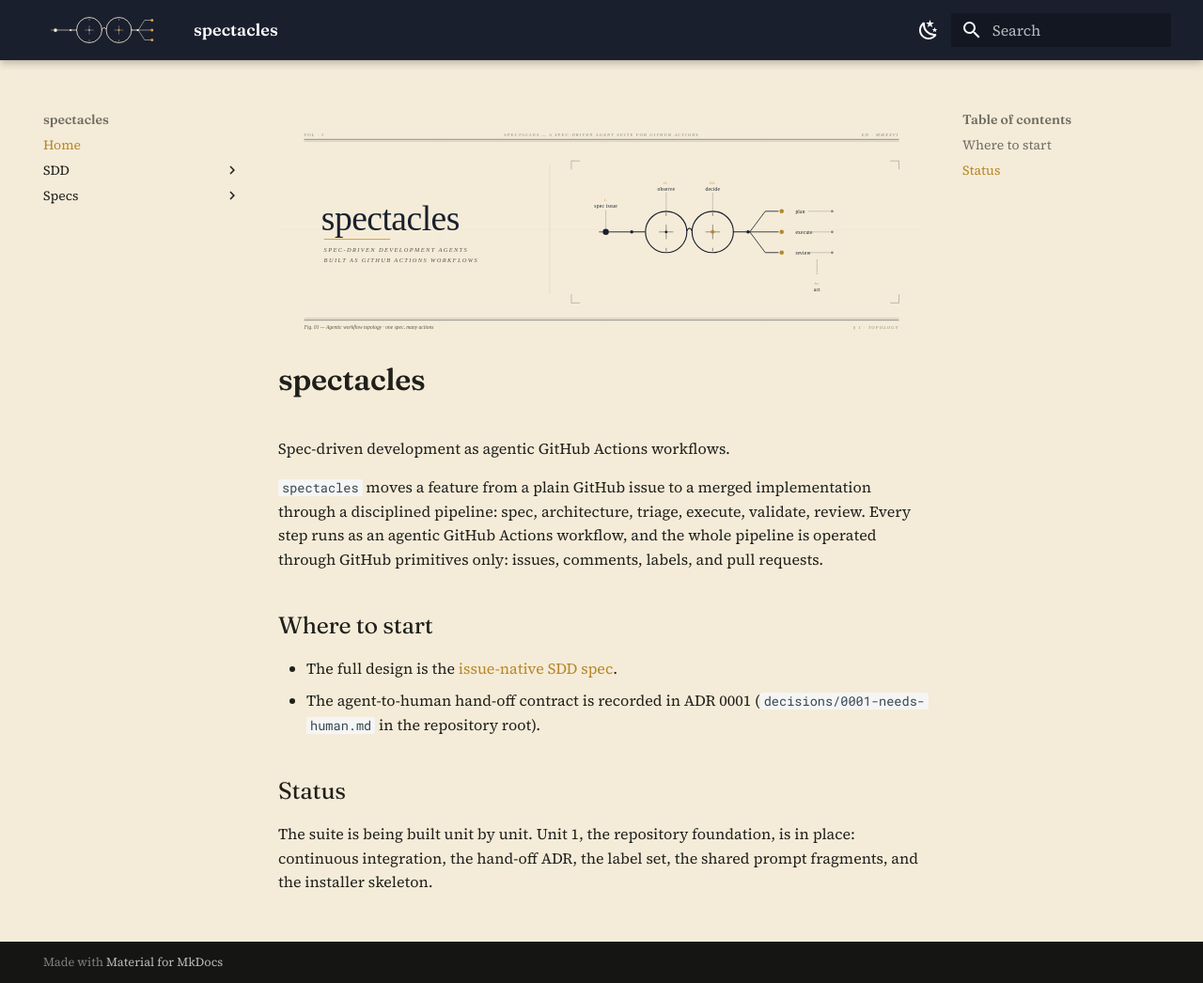
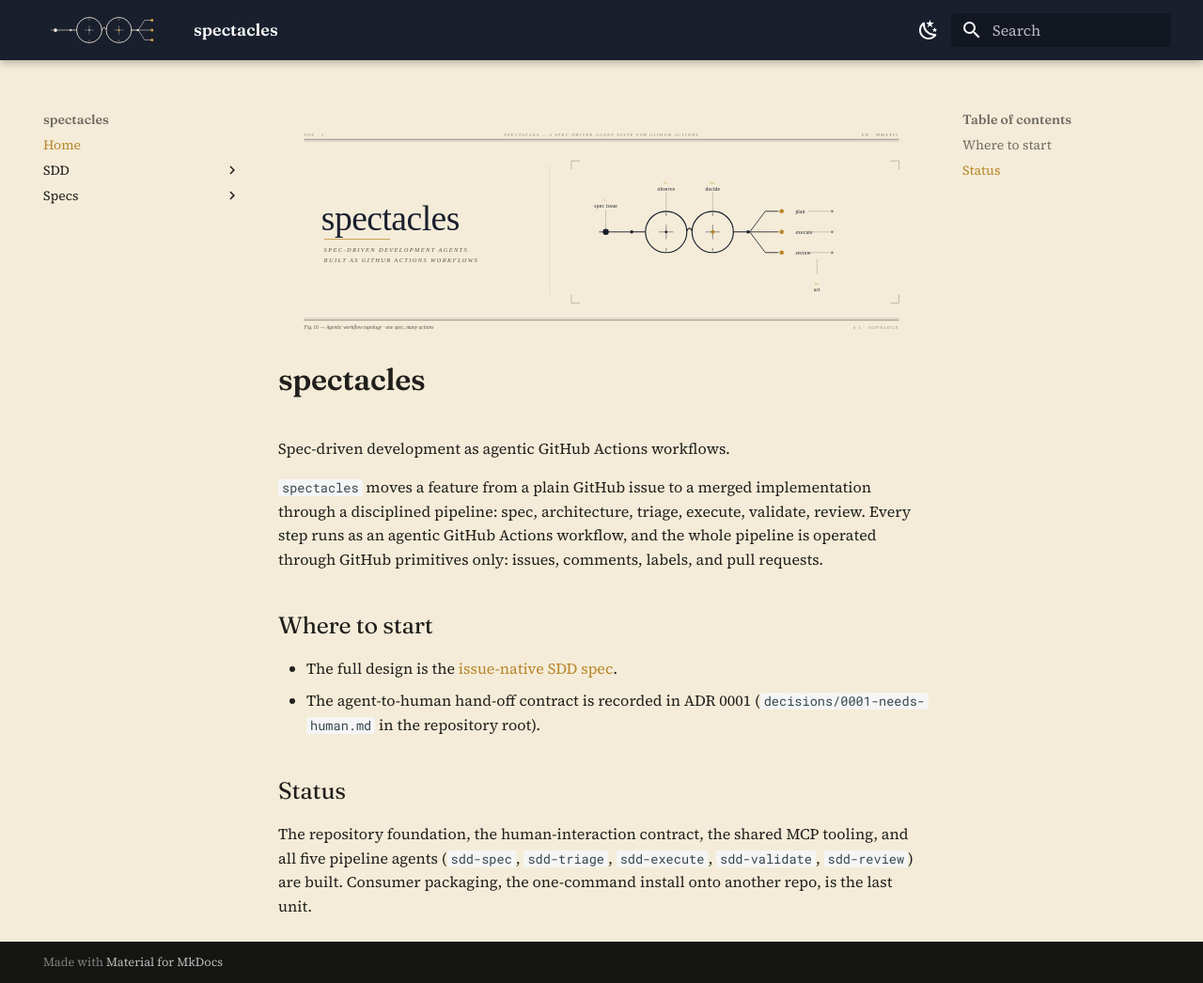
Before and after one commit to norrietaylor/spectacles, an MkDocs documentation site: the page built from docs/index.md, in a window 1280 px wide and 1046 px high. Shown: the whole window at 94% size. Built offline with MkDocs 1.6.1 and Material for MkDocs 9.7.7, drawn with Linux system fonts in a browser that asks for light colours.

Commit message:
docs: refresh the home-page status section
Units 1 to 8 and the brand theming are merged; reflect the built
pipeline instead of the Unit 1 snapshot.

Co-Authored-By: Claude Opus 4.7 (1M context) <noreply@anthropic.com>

```diff
--- a/docs/index.md
+++ b/docs/index.md
@@ -20,6 +20,7 @@ issues, comments, labels, and pull requests.
 
 ## Status
 
-The suite is being built unit by unit. Unit 1, the repository foundation, is
-in place: continuous integration, the hand-off ADR, the label set, the shared
-prompt fragments, and the installer skeleton.
+The repository foundation, the human-interaction contract, the shared MCP
+tooling, and all five pipeline agents (`sdd-spec`, `sdd-triage`,
+`sdd-execute`, `sdd-validate`, `sdd-review`) are built. Consumer packaging,
+the one-command install onto another repo, is the last unit.
```
